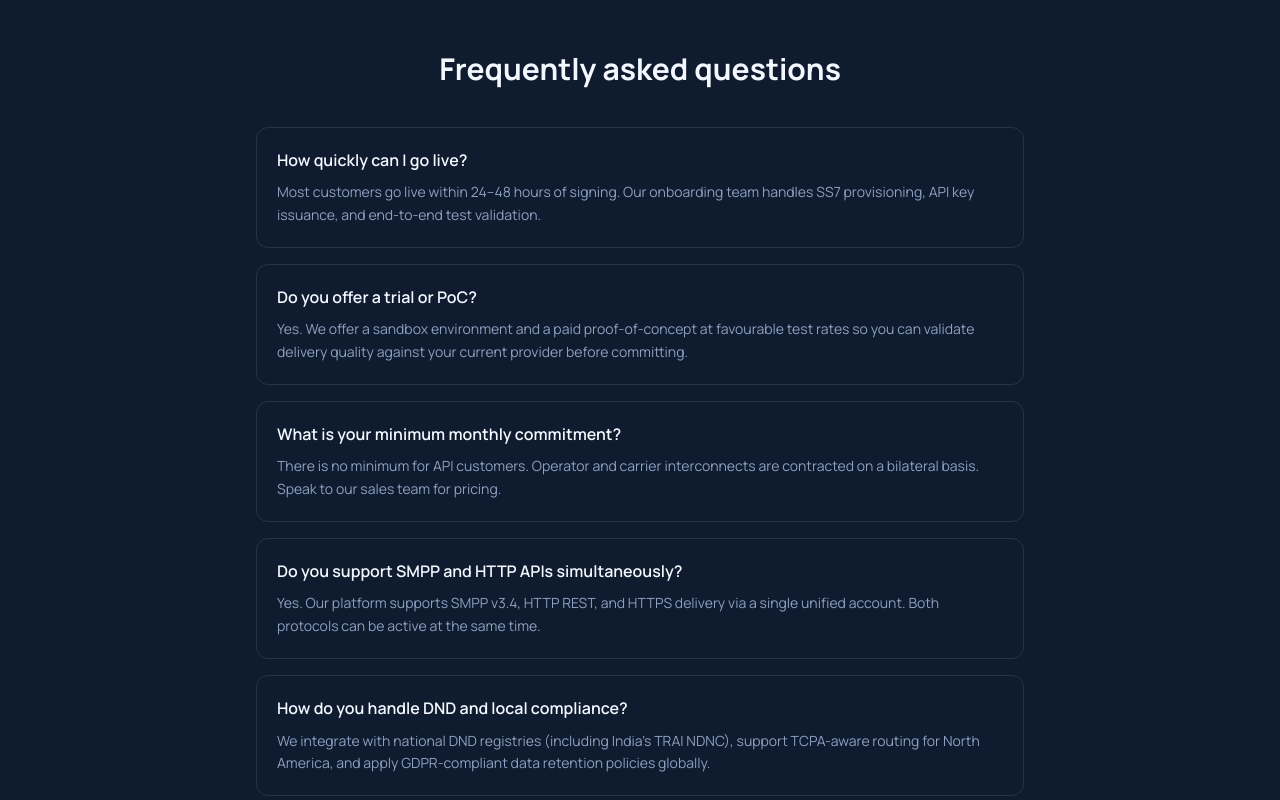
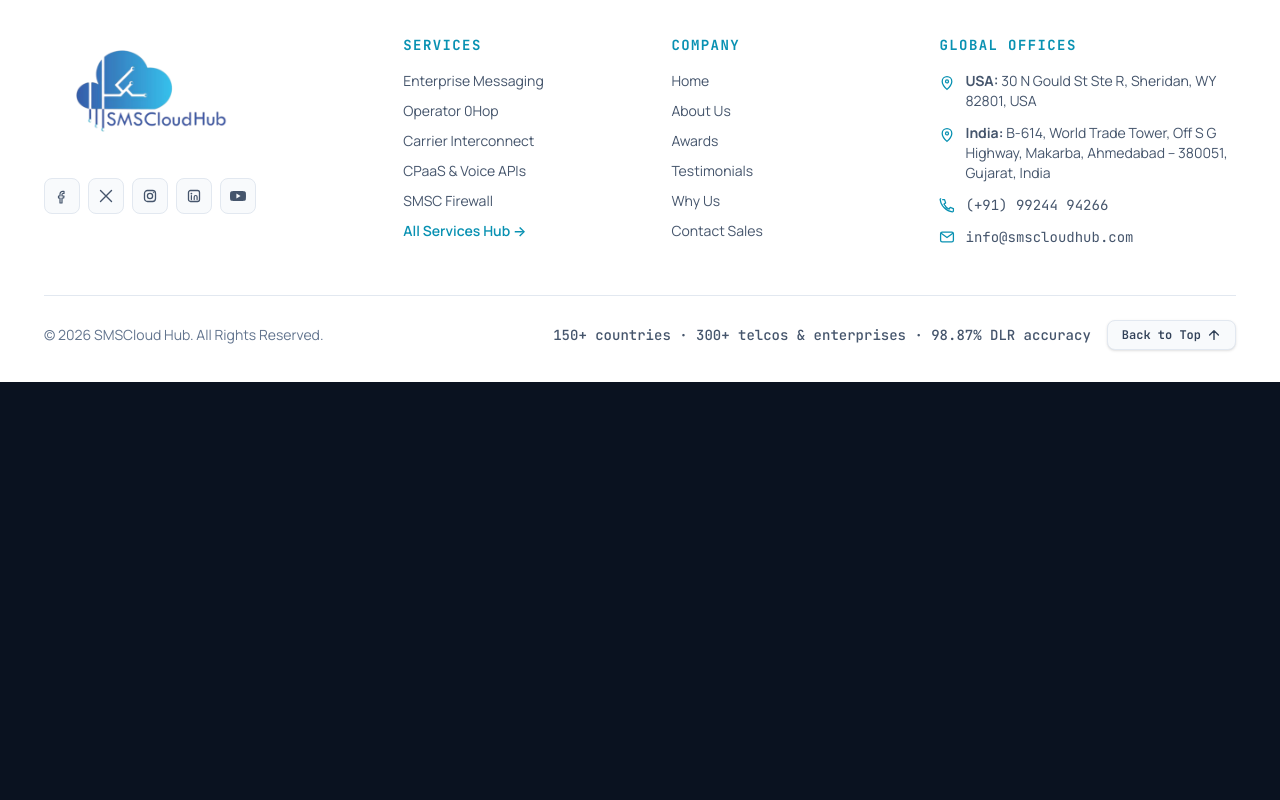
Before and after one commit to krishpitroda1/newsmscloudhub, a Next.js app: page /contact in a window 1280 px wide. Shown: the part 1320-2120 px from the top of the page. After the commit the page ends 1702 px from the top, so only its background shows below. Built offline with nearby package versions, Linux system fonts and the light colour scheme.

Commit message:
fix(contact): remove FAQ section from contact page

```diff
--- a/app/contact/page.tsx
+++ b/app/contact/page.tsx
@@ -29,29 +29,6 @@
     address: "B-614, World Trade Tower, Off SG Highway, Makarba, Ahmedabad – 380051, Gujarat",
     phone: "(+91) 99244 94266",
     email: "info@smscloudhub.com",
-  },
-];
-
-const faqs = [
-  {
-    q: "How quickly can I go live?",
-    a: "Most customers go live within 24–48 hours of signing. Our onboarding team handles SS7 provisioning, API key issuance, and end-to-end test validation.",
-  },
-  {
-    q: "Do you offer a trial or PoC?",
-    a: "Yes. We offer a sandbox environment and a paid proof-of-concept at favourable test rates so you can validate delivery quality against your current provider before committing.",
-  },
-  {
-    q: "What is your minimum monthly commitment?",
-    a: "There is no minimum for API customers. Operator and carrier interconnects are contracted on a bilateral basis. Speak to our sales team for pricing.",
-  },
-  {
-    q: "Do you support SMPP and HTTP APIs simultaneously?",
-    a: "Yes. Our platform supports SMPP v3.4, HTTP REST, and HTTPS delivery via a single unified account. Both protocols can be active at the same time.",
-  },
-  {
-    q: "How do you handle DND and local compliance?",
-    a: "We integrate with national DND registries (including India's TRAI NDNC), support TCPA-aware routing for North America, and apply GDPR-compliant data retention policies globally.",
   },
 ];
 
@@ -225,21 +202,6 @@
           </div>
         </section>
 
-        {/* ─── FAQ ─── */}
-        <section className="py-20 px-6 border-t border-white/5 bg-[#0F1B2E]">
-          <div className="max-w-3xl mx-auto">
-            <h2 className="text-3xl font-bold text-center mb-10">Frequently asked questions</h2>
-            <div className="space-y-4">
-              {faqs.map((faq) => (
-                <div key={faq.q} className="border border-white/10 rounded-xl p-5">
-                  <h3 className="font-semibold mb-2">{faq.q}</h3>
-                  <p className="text-[#8DA0C0] text-sm leading-relaxed">{faq.a}</p>
-                </div>
-              ))}
-            </div>
-          </div>
-        </section>
-
       </main>
       <Footer />
     </>
```
